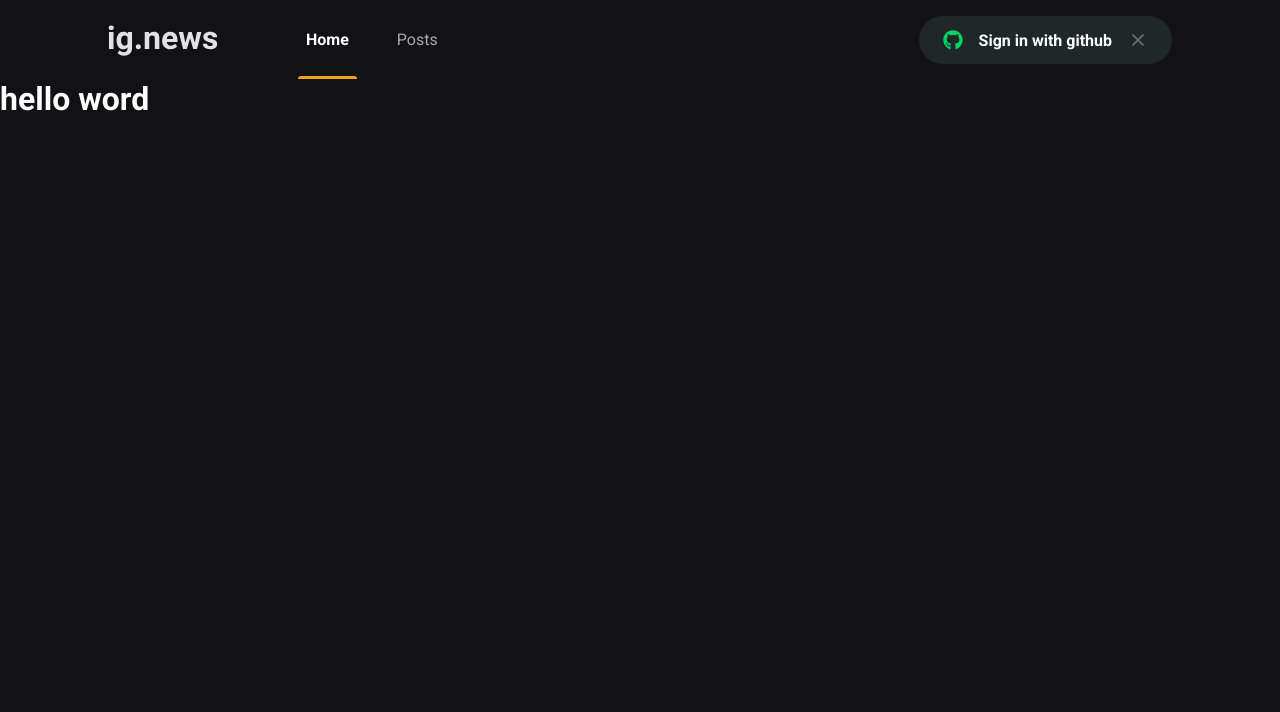
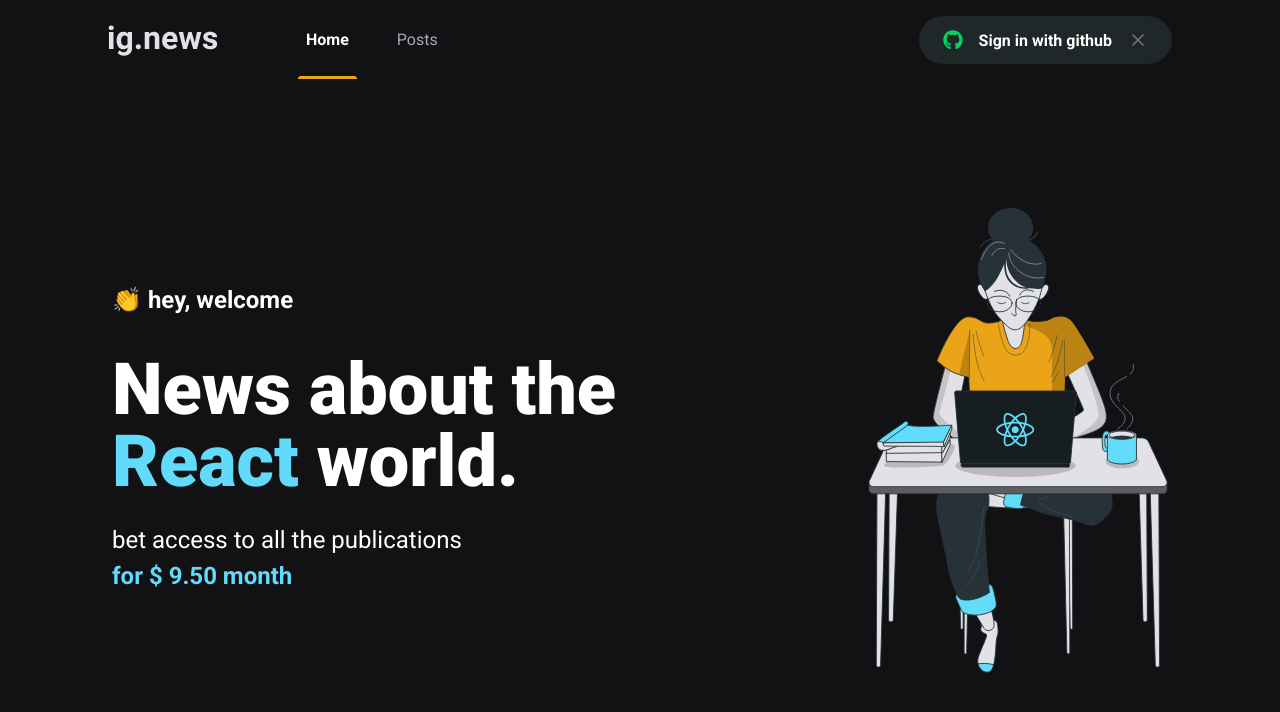
Before and after one commit to andersonzeroone/igNews, a Next.js app: page / in a window 1280 px wide. Shown: the top 712 px of the page. Built offline with nearby package versions, Linux system fonts and the light colour scheme.

Commit message:
create page home

```diff
--- /dev/null
+++ b/src/pages/home.module.scss
@@ -0,0 +1,43 @@
+.headerContainer {
+  max-width: 1120px;
+  margin: 0 auto;
+  padding: 0 2rem;
+  height: calc(100vh - 5rem);
+
+  display: flex;
+  align-items: center;
+  justify-content: space-between;
+
+}
+
+.hero {
+  max-width: 600px;
+
+  >span {
+    font-size: 1.5rem;
+    font-weight: bold;
+  }
+
+  h1 {
+    font-size: 4.5rem;
+    line-height: 4.5rem;
+    font-weight: 900;
+    margin-top: 2.5rem;
+
+    span {
+      color: var(--cyan-500)
+    }
+  }
+
+  p {
+    font-size: 1.5rem;
+    line-height: 2.25rem;
+    margin-top: 1.5rem;
+
+    span {
+      color: var(--cyan-500);
+      font-weight: bold;
+    }
+  }
+
+}
--- a/src/pages/index.tsx
+++ b/src/pages/index.tsx
@@ -1,4 +1,6 @@
 import Head from 'next/head';
+import Image from 'next/image';
+import styles from './home.module.scss';
 
 export default function Home() {
   return (
@@ -6,11 +8,20 @@
       <Head>
         <title>igNews</title>
       </Head>
-      <h1 >
 
-        hello word
+      <main className={styles.headerContainer}>
+        <section className={styles.hero}>
+          <span>👏 hey, welcome</span>
+          <h1>News about the <span>React</span> world.</h1>
 
-      </h1>
+          <p>
+            bet access to all the publications <br />
+            <span>for $ 9.50 month</span>
+          </p>
+        </section>
+
+        <Image src='/images/mulher.svg' alt='logo' width={300} height={521} />
+      </main>
     </>
 
   )
```
